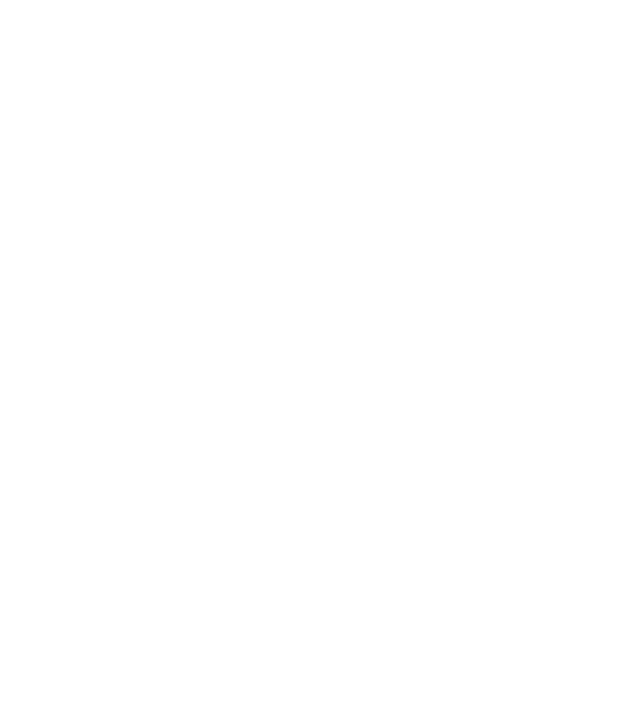
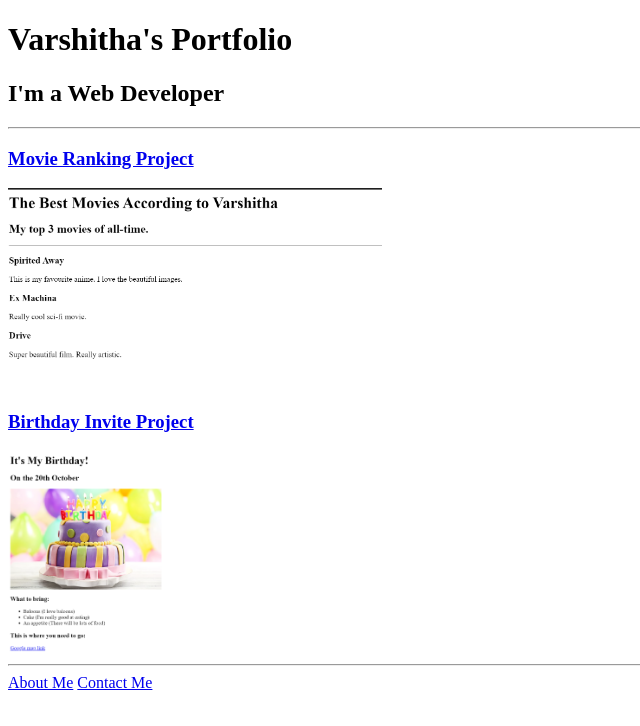
Before and after one commit to varshitha102/My-portfolio, a plain HTML site: page index.html in a window 1280 px wide. Shown: the whole page, without its empty margins (0-640 px from the left). Drawn offline with Linux system fonts and the light colour scheme.

Commit message:
Update index.html

```diff
--- a/index.html
+++ b/index.html
@@ -1,15 +1,22 @@
-<!-- TODO 1: Create the HTML Boilerplate -->
+<!DOCTYPE html>
+<html lang="en">
 
-<!-- TODO 2: Add Your previous projects' HTML into the public folder -->
+<head>
+  <meta charset="UTF-8">
+  <title>Varshitha's Portfolio</title>
+</head>
 
-<!-- TODO 3: Take screenshots of your project previews and add the images to the images folder -->
+<body>
+  <h1>Varshitha's Portfolio</h1>
+  <h2>I'm a Web Developer</h2>
+  <hr />
+  <h3><a href="./public/movie-ranking.html">Movie Ranking Project</a></h3>
+  <img src="./assets/images/image1.png" height="200" alt="movie ranking project preview"/>
+  <h3><a href="./public/birthday-invite.html">Birthday Invite Project</a></h3>
+  <img src="./assets/images/image.png" height="200" alt="birthday invite project preview"/>
+  <hr />
+  <a href="./public/about.html">About Me</a>
+  <a href="./public/contact.html">Contact Me</a>
+</body>
 
-<!-- TODO 4: Add titles/subtitles etc. -->
-
-<!-- TODO 5: Add a link to the project pages -->
-
-<!-- TODO 6: Add images to show the project previews
-HINT for TODO 6: You can use the height attribute set to 200 to make the image smaller:
-https://developer.mozilla.org/en-US/docs/Web/HTML/Element/img#attr-height -->
-
-<!-- TODO 7: Add the Contact Me and About Me page links -->
+</html>
```
